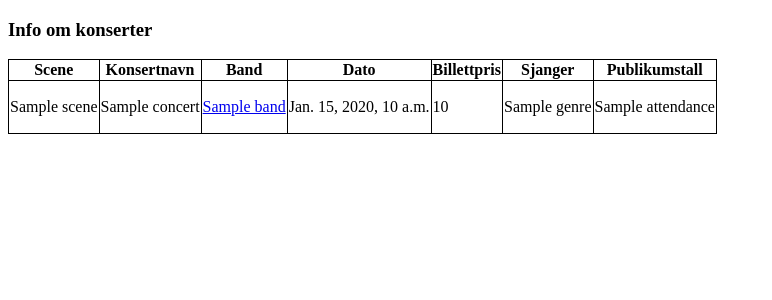
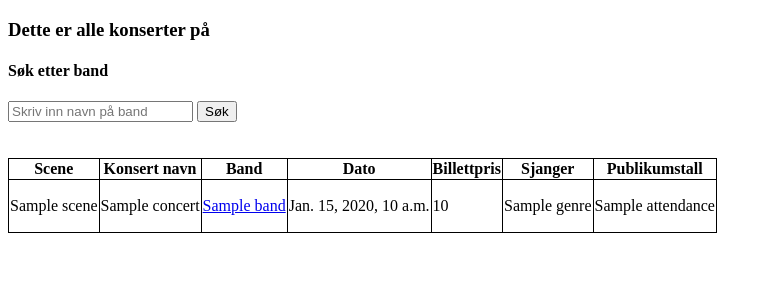
Before and after one commit to siljr/prosjekt1, a Django app: template bookingansvarlig/templates/bookingansvarlig/concert_scene.html in a window 1280 px wide. Shown: the top 300 px of the page, without its empty margins (0-772 px from the left). Run offline with Django 3.2, Linux system fonts and the light colour scheme; the template is opened without the code that fills it: most values are stand-ins (such as "Sample title", 1, 10 or a date in 2020).

Commit message:
fikset ødelagt søk

```diff
--- a/bookingansvarlig/templates/bookingansvarlig/concert_scene.html
+++ b/bookingansvarlig/templates/bookingansvarlig/concert_scene.html
@@ -4,10 +4,21 @@
     <meta charset="UTF-8">
     {% load static %}
     <link rel="stylesheet" type="text/css" href="{% static 'bookingansvarlig/style/concert_overview.css' %}"/>
-    <title>Info</title>
+    <title>{{ scene }}</title>
 </head>
 <body>
-    <h3>Info om konserter</h3>
+    <h3>Dette er alle konserter på</h3>
+
+    <h4>Søk etter band</h4>
+
+    <!-- This adds a sarchbar to the view where the user can search for bands-->
+    <form method="GET" action="">
+      <input type="text" name="q" placeholder="Skriv inn navn på band"/>
+      <input type="submit" value="Søk"/>
+    </form>
+    <br><br>
+
+
     <table>
         <thead>
             <tr>
@@ -15,7 +26,7 @@
                     Scene
                 </th>
                 <th>
-                    Konsertnavn
+                    Konsert navn
                 </th>
                 <th>
                     Band
--- a/bookingansvarlig/views.py
+++ b/bookingansvarlig/views.py
@@ -49,7 +49,6 @@ def concert_scene(request, scene):
 
     context = {
         'concerts': [build_concert(concert) for concert in filteredConcerts],
-        'scene': scene,
     }
 
     return render(request, 'bookingansvarlig/concert_scene.html', context)
```
